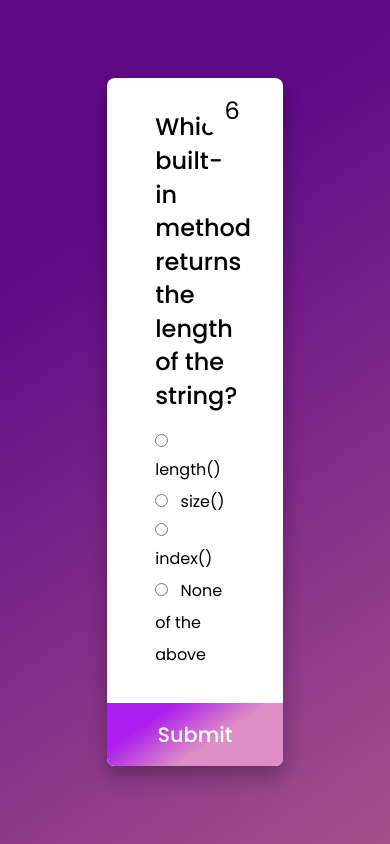
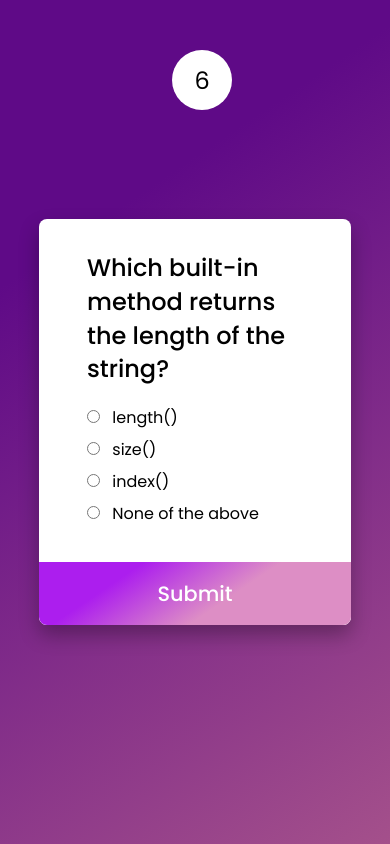
Before and after one commit to vipuljain08/quiz-app, a plain HTML site: page index.html in a window 390 px wide. Drawn offline with Linux system fonts and the light colour scheme.

Commit message:
Add mobile view

```diff
--- a/style.css
+++ b/style.css
@@ -34,11 +34,20 @@ body {
 }
 
 .wrapper {
-  width: 45vw;
+  width: 600px;
   background-color: white;
   border-radius: 8px;
   overflow: hidden;
   box-shadow: 0 10px 20px rgba(0, 0, 0, 0.3);
+}
+
+@media screen and (max-width: 400px) {
+  .timer {
+    transform: translate(-50%, -50%);
+  }
+  .wrapper {
+    width: 80vw;
+  }
 }
 
 header {
```
